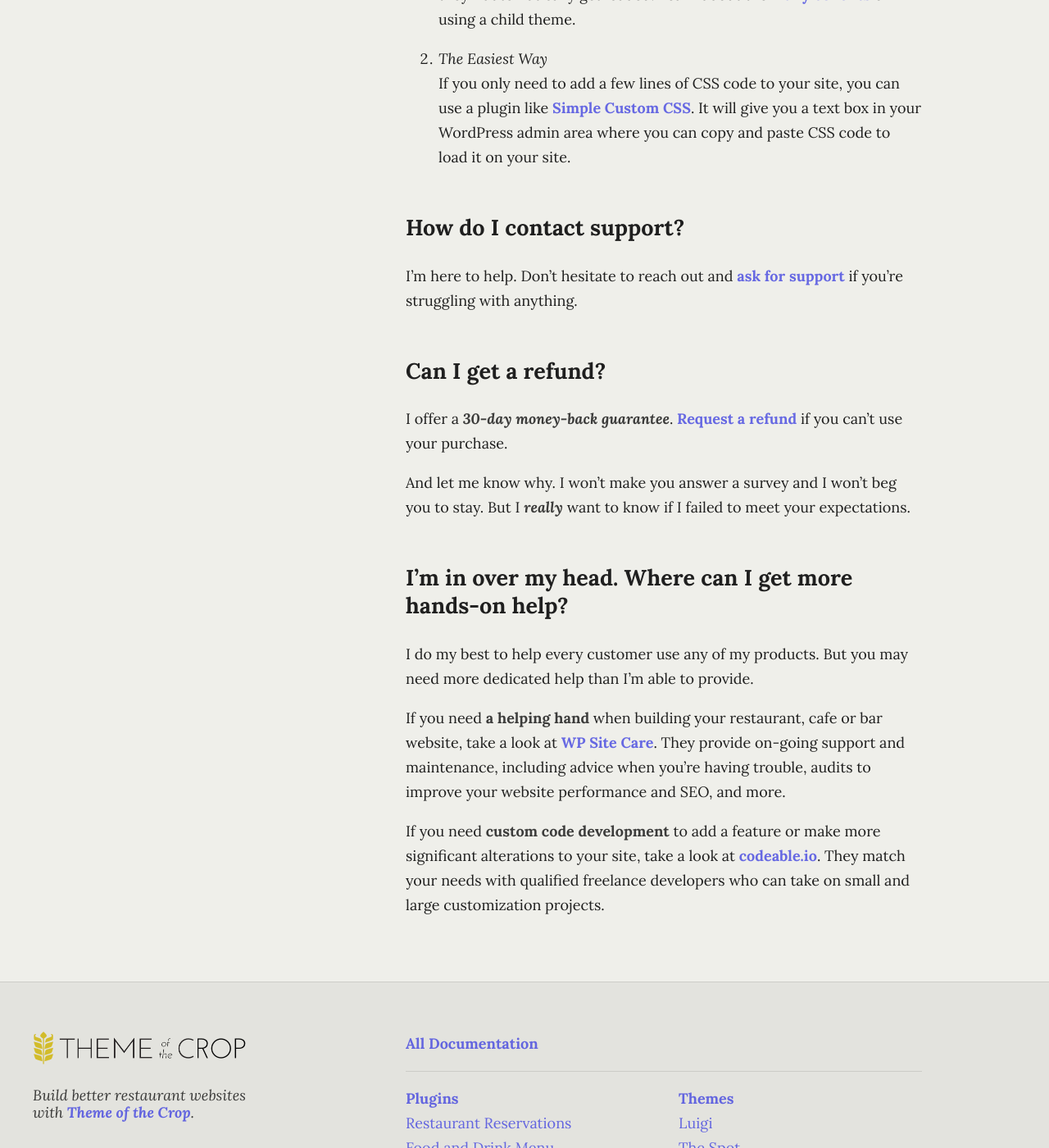
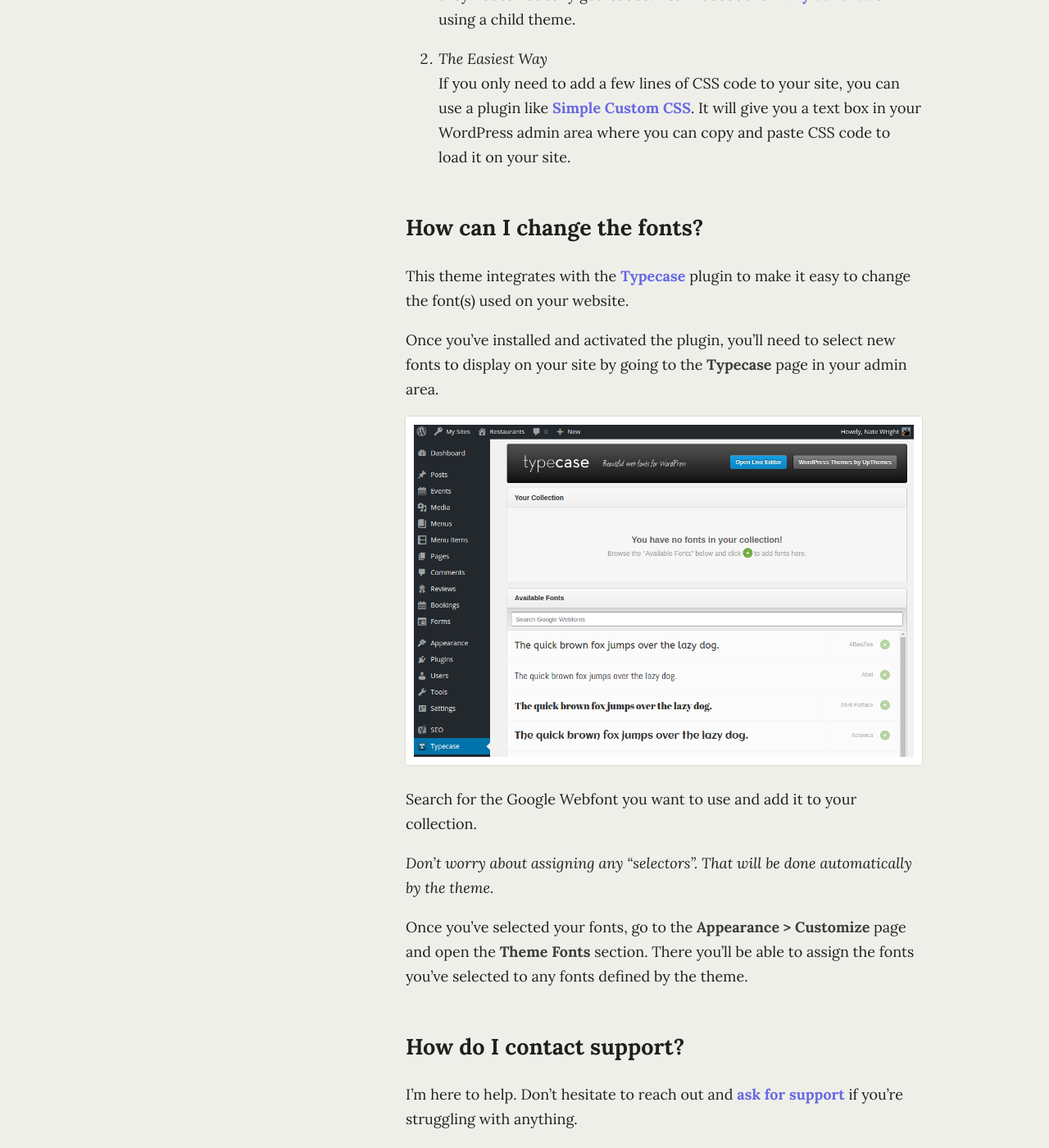
Before and after one commit to NateWr/docs-themeofthecrop, a Jekyll site: the page built from themes/luigi/user/faq.md, in a window 1280 px wide and 1400 px high, scrolled down 7388 px. Shown: the whole window at 82% size. Built offline with Jekyll 4.4.1, drawn with Linux system fonts in a browser that asks for light colours; some of the changed text lies outside the part shown.

Commit message:
Add luigi faq for typecase

```diff
--- a/_data/luigi.yml
+++ b/_data/luigi.yml
@@ -68,6 +68,9 @@
     - title: Can I make changes to the CSS styles?
       page: user/faq#css-changes
 
+    - title: How can I change the fonts?
+      page: user/faq#typecase
+
     - title: How do I contact support?
       page: user/faq#support
 
--- /dev/null
+++ b/_includes/theme/user/faq/typecase.md
@@ -0,0 +1,13 @@
+## <a name="typecase"></a> How can I change the fonts?
+
+This theme integrates with the [Typecase](https://wordpress.org/plugins/typecase/) plugin to make it easy to change the font(s) used on your website.
+
+Once you've installed and activated the plugin, you'll need to select new fonts to display on your site by going to the **Typecase** page in your admin area.
+
+![Screenshot of the Typecase screen for adding fonts](/img/theme/typecase.png)
+
+Search for the Google Webfont you want to use and add it to your collection.
+
+*Don't worry about assigning any "selectors". That will be done automatically by the theme.*
+
+Once you've selected your fonts, go to the **Appearance > Customize** page and open the **Theme Fonts** section. There you'll be able to assign the fonts you've selected to any fonts defined by the theme.
--- a/themes/luigi/user/faq.md
+++ b/themes/luigi/user/faq.md
@@ -61,6 +61,8 @@
 
 {% include theme/user/faq/css-changes.md %}
 
+{% include theme/user/faq/typecase.md %}
+
 {% include theme/user/faq/support.md %}
 
 {% include faq/refund.md %}
```
Also changed, not shown: img/theme/typecase.png (added).
